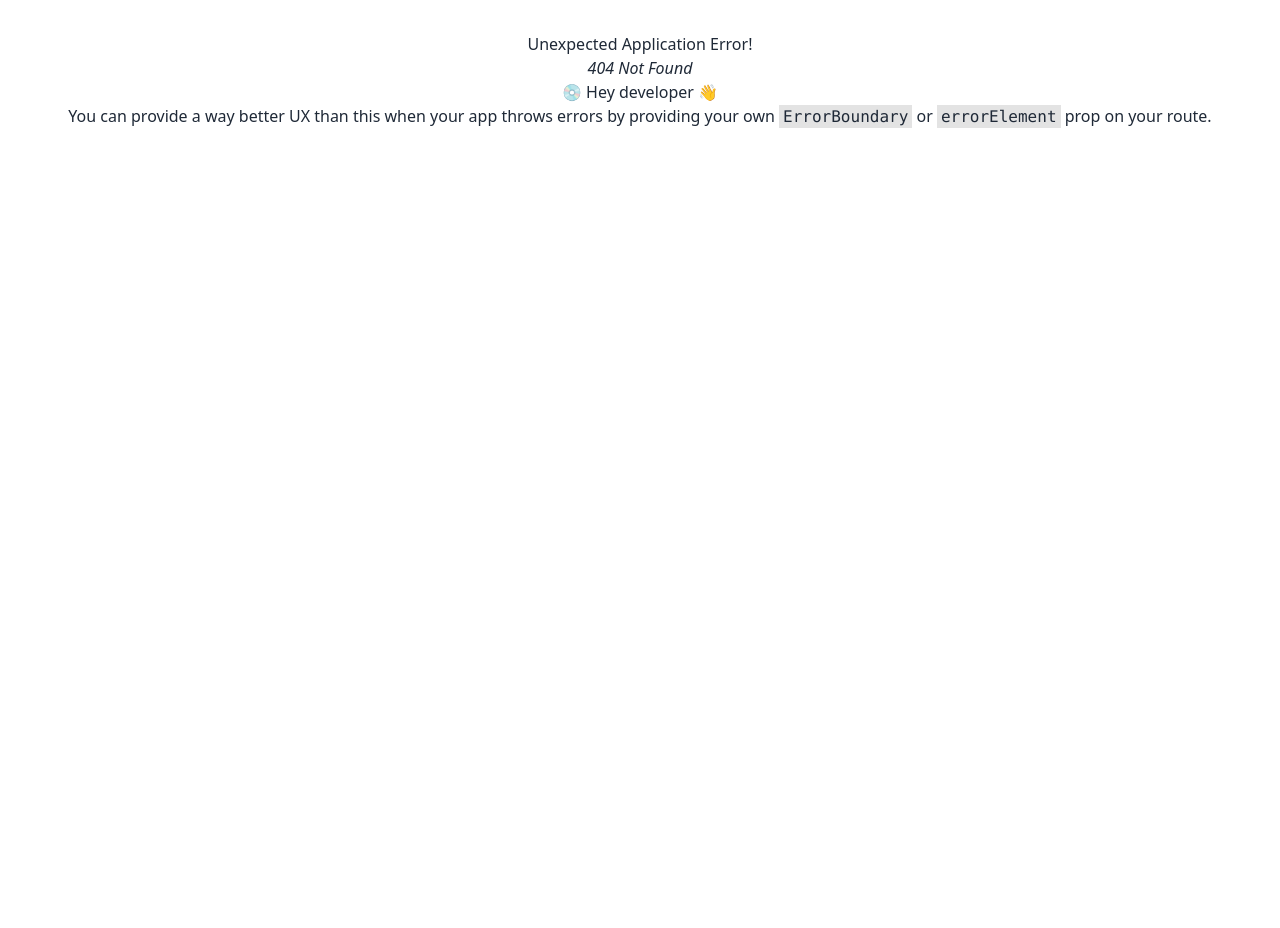
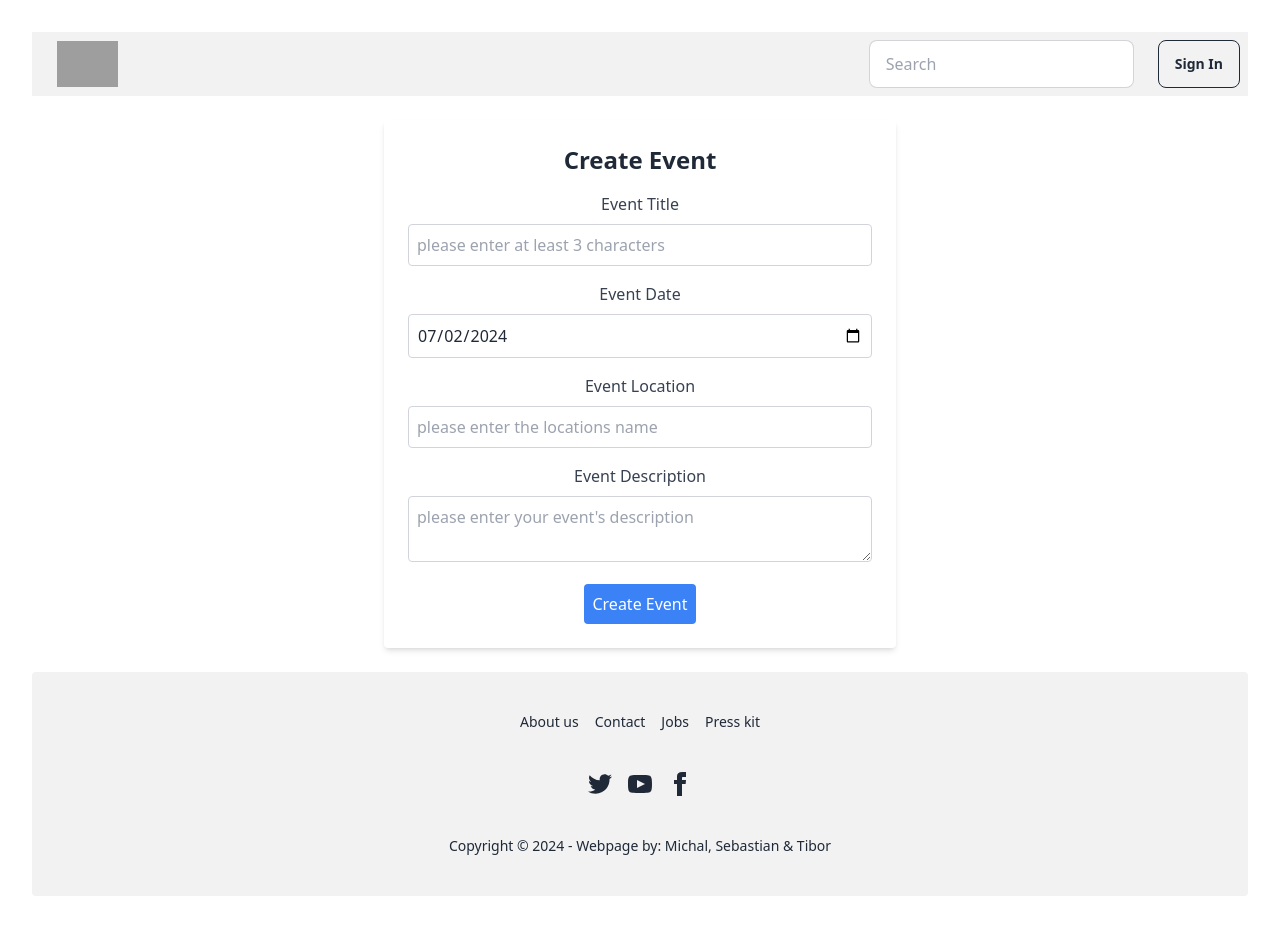
Before and after one commit to SebSchoeneberger/Event-scheduler, a React (Vite) app: page /protected/createeventform in a window 1280 px wide. Before the commit this address had no page. Before the commit the page ends 800 px from the top, so only its background shows below. Built offline with nearby package versions, Linux system fonts and the light colour scheme; sample sign-in values are in the browser's storage; grey boxes are pictures that could not be loaded.

Commit message:
CreateEvent and Routing fix

```diff
--- a/src/App.jsx
+++ b/src/App.jsx
@@ -25,7 +25,7 @@ function App() {
       <Route path='/eventlist' element={<EventList />}/>
       <Route path='/eventdetails/:id' element={<EventDetails />}/>
       <Route path="/protected" element={<ProtectedLayout />}>
-        <Route path='createventform' element={<CreateEventForm />}/>
+        <Route path='createeventform' element={<CreateEventForm />}/>
       </Route>
     </Route>
   ));
--- a/src/components/CreateEventForm.jsx
+++ b/src/components/CreateEventForm.jsx
@@ -1,9 +1,9 @@
 //Tibor CreateEventPage.jsx
-import React, { useState } from 'react';
+import { useState } from 'react';
 
 function CreateEventForm() {
   const [eventName, setEventName] = useState('');
-  const [eventDate, setEventDate] = useState('');
+  const [eventDate, setEventDate] = useState(new Date().toISOString().slice(0, 10));
   const [eventLocation, setEventLocation] = useState('');
   const [eventDescription, setEventDescription] = useState('');
   const [error, setError] = useState('');
@@ -41,6 +41,10 @@ function CreateEventForm() {
 
       const data = await response.json();
       console.log('Event created successfully:', data);
+      alert("succesfully saved to the database")
+      setEventName("");
+      setEventLocation("");
+      setEventDescription("");
 
     } catch (error) {
       setError('Failed to create event. Please try again.');
@@ -69,6 +73,7 @@ function CreateEventForm() {
           <label className="block text-gray-700 mb-2">Event Date</label>
           <input
             type="date"
+            id="startdateID"
             className="w-full p-2 border border-gray-300 rounded"
             value={eventDate}
             onChange={(e) => setEventDate(e.target.value)}
```
